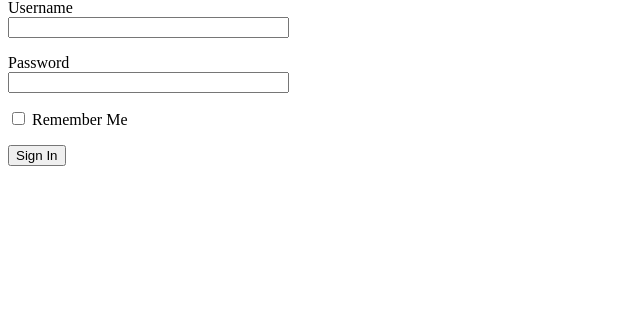
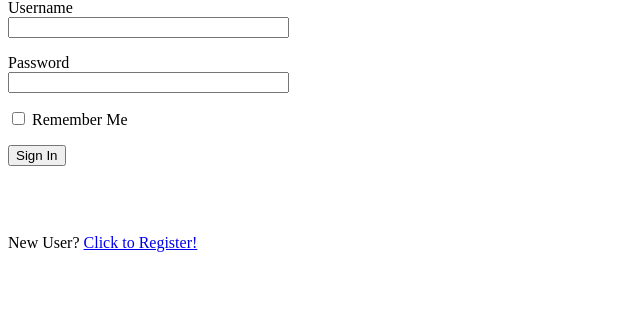
Before and after one commit to SUE2023/Projec_26th-28_October_2024, a Flask app: page /login in a window 1280 px wide. Shown: the part 117-450 px from the top of the page, without its empty margins (0-640 px from the left). Run offline with Flask 3, Linux system fonts and the light colour scheme; parts of the project's set-up code (start-up, migrations or seed data) failed here and were passed over.

Commit message:
Link: Link to registration page added

```diff
--- a/Microblog/app/templates/login.html
+++ b/Microblog/app/templates/login.html
@@ -20,5 +20,10 @@
         </p>
         <p>{{ form.remember_me() }} {{ form.remember_me.label }}</p>
         <p>{{ form.submit() }}</p>
+	<br>
+	<br>
+	<p>New User? <a href="{{ url_for('register') }}">Click to Register!</a></p>
+	<br>
+	<br>
     </form>
 {% endblock %}
```
